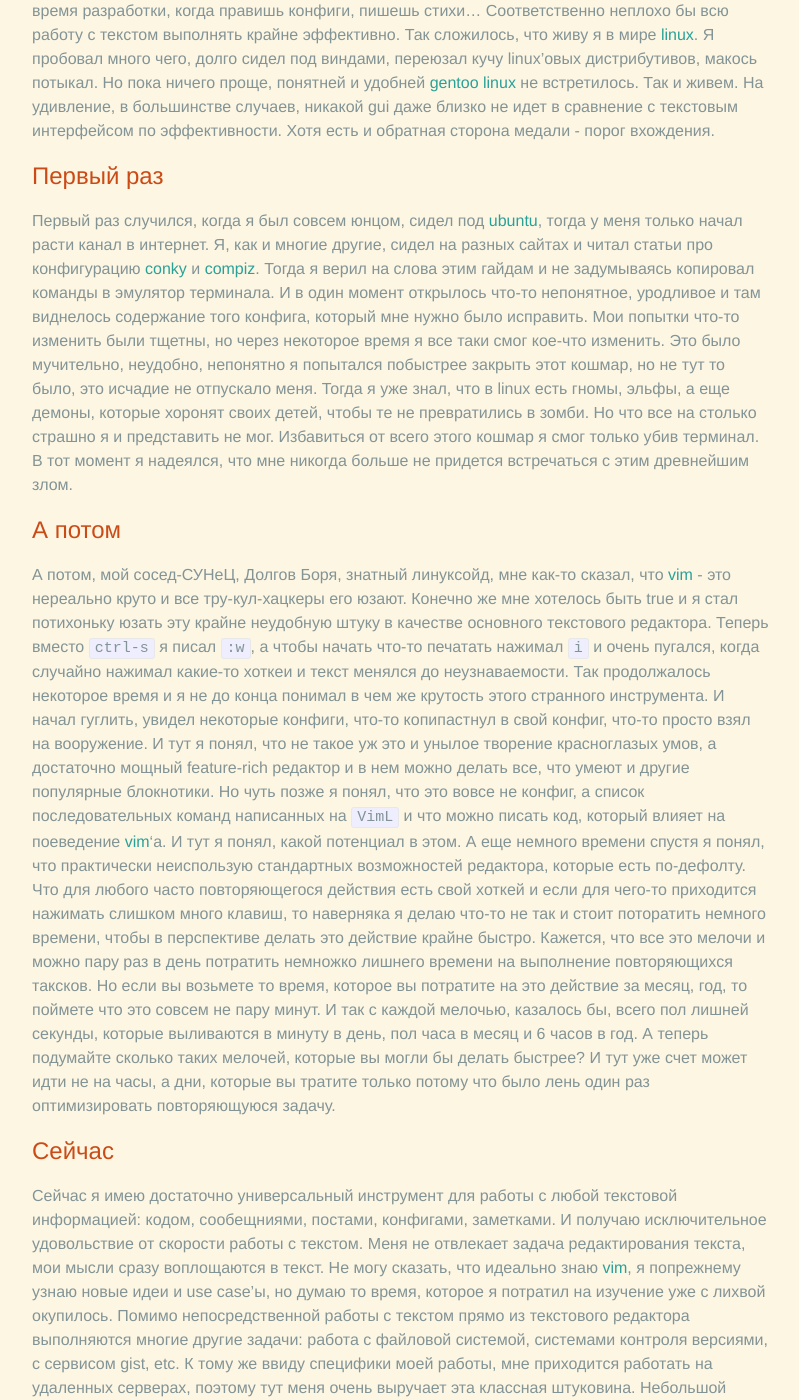
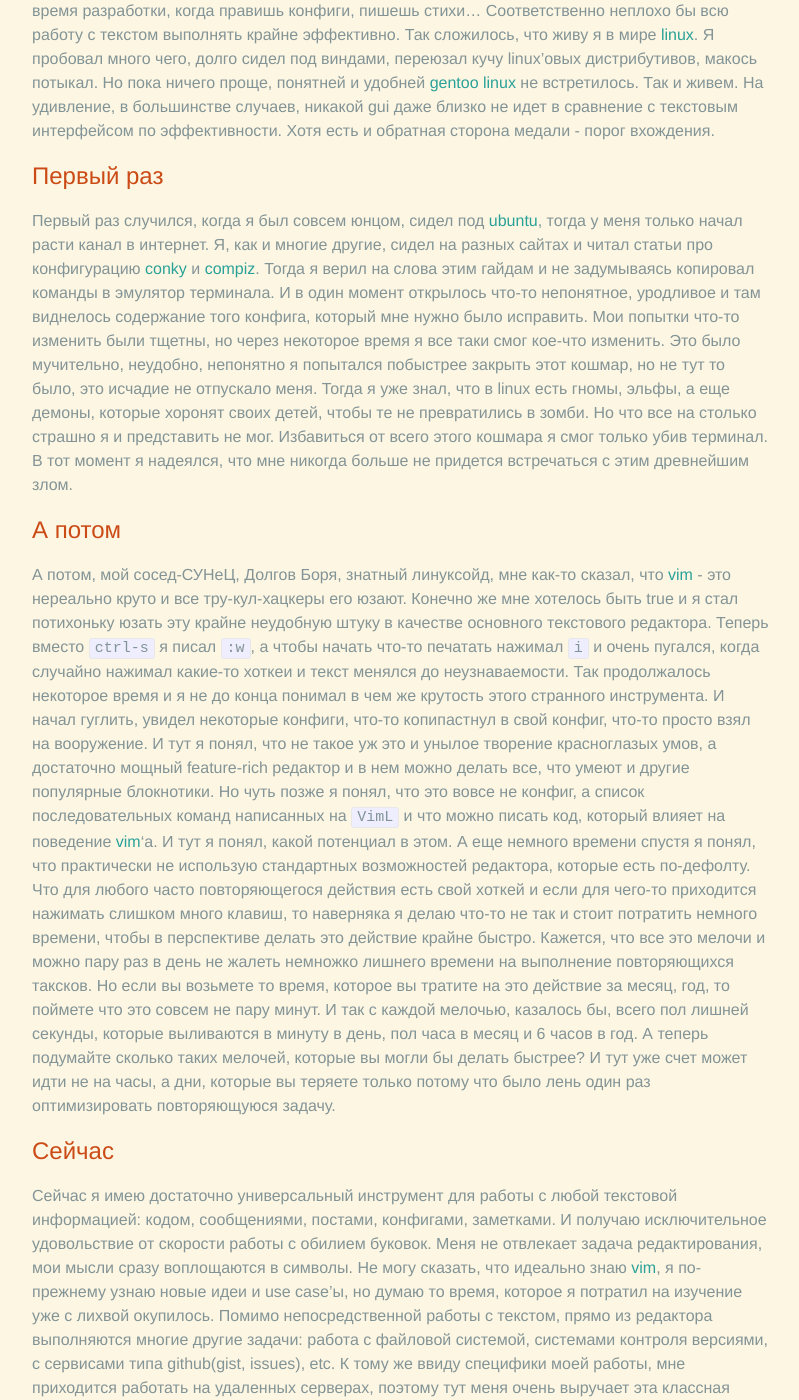
Before and after one commit to rednotes/rednotes.github.io, a Jekyll site: the page built from _posts/2014-09-14-vim-story-0.markdown, in a window 1280 px wide and 1400 px high, scrolled down 2740 px. Shown: the whole window, without its empty margins (238-1037 px from the left). Built offline with Jekyll 4.4.1, drawn with Linux system fonts in a browser that asks for light colours; some of the changed text lies outside the part shown.

Commit message:
Add some fixes

```diff
--- a/_posts/2014-09-14-vim-story-0.markdown
+++ b/_posts/2014-09-14-vim-story-0.markdown
@@ -138,7 +138,7 @@
 побыстрее закрыть этот кошмар, но не тут то было, это исчадие не отпускало
 меня. Тогда я уже знал, что в linux есть гномы, эльфы, а еще демоны, которые
 хоронят своих детей, чтобы те не превратились в зомби. Но что все на столько
-страшно я и представить не мог. Избавиться от всего этого кошмар я смог только
+страшно я и представить не мог. Избавиться от всего этого кошмара я смог только
 убив терминал. В тот момент я надеялся, что мне никогда больше не придется
 встречаться с этим древнейшим злом.
 
@@ -155,35 +155,35 @@
 творение красноглазых умов, а достаточно мощный feature-rich редактор и в нем
 можно делать все, что умеют и другие популярные блокнотики. Но чуть позже я
 понял, что это вовсе не конфиг, а список последовательных команд написанных на
-`VimL` и что можно писать код, который влияет на поеведение [vim][]'a. И тут я
+`VimL` и что можно писать код, который влияет на поведение [vim][]'a. И тут я
 понял, какой потенциал в этом. А еще немного времени спустя я понял, что
-практически неиспользую стандартных возможностей редактора, которые есть
+практически не использую стандартных возможностей редактора, которые есть
 по-дефолту. Что для любого часто повторяющегося действия есть свой хоткей и
 если для чего-то приходится нажимать слишком много клавиш, то наверняка я делаю
-что-то не так и стоит поторатить немного времени, чтобы в перспективе делать
+что-то не так и стоит потратить немного времени, чтобы в перспективе делать
 это действие крайне быстро. Кажется, что все это мелочи и можно пару раз в день
-потратить немножко лишнего времени на выполнение повторяющихся таксков. Но если
-вы возьмете то время, которое вы потратите на это действие за месяц, год, то
+не жалеть немножко лишнего времени на выполнение повторяющихся таксков. Но если
+вы возьмете то время, которое вы тратите на это действие за месяц, год, то
 поймете что это совсем не пару минут. И так с каждой мелочью, казалось бы,
 всего пол лишней секунды, которые выливаются в минуту в день, пол часа в месяц
 и 6 часов в год. А теперь подумайте сколько таких мелочей, которые вы могли бы
 делать быстрее? И тут уже счет может идти не на часы, а дни, которые вы
-тратите только потому что было лень один раз оптимизировать повторяющуюся
+теряете только потому что было лень один раз оптимизировать повторяющуюся
 задачу.
 
 # Сейчас
 Сейчас я имею достаточно универсальный инструмент для работы с любой текстовой
-информацией: кодом, сообещниями, постами, конфигами, заметками. И получаю
-исключительное удовольствие от скорости работы с текстом. Меня не отвлекает
-задача редактирования текста, мои мысли сразу воплощаются в текст. Не могу
-сказать, что идеально знаю [vim][], я попрежнему узнаю новые идеи и use case'ы,
+информацией: кодом, сообщениями, постами, конфигами, заметками. И получаю
+исключительное удовольствие от скорости работы с обилием буковок. Меня не
+отвлекает задача редактирования, мои мысли сразу воплощаются в символы. Не могу
+сказать, что идеально знаю [vim][], я по-прежнему узнаю новые идеи и use case'ы,
 но думаю то время, которое я потратил на изучение уже с лихвой окупилось.
-Помимо непосредственной работы с текстом прямо из текстового редактора
+Помимо непосредственной работы с текстом, прямо из редактора
 выполняются многие другие задачи: работа с файловой системой, системами
-контроля версиями, с сервисом gist, etc.
+контроля версиями, с сервисами типа github(gist, issues), etc.
 К тому же ввиду специфики моей работы, мне приходится работать на удаленных
 серверах, поэтому тут меня очень выручает эта классная штуковина.
-Небольшой примерчик редактирования кусочка кода, взято с [jaxbot][].
+Небольшой примерчик редактирования куска кода, взятый с [jaxbot][]:
 
 <div style="text-align: center">
     <img src="http://jaxbot.me/pics/vim/vim_java.gif" alt="">
```
Also changed, not shown: other parts of _posts/2014-09-14-vim-story-0.markdown (+1 -1 lines).
